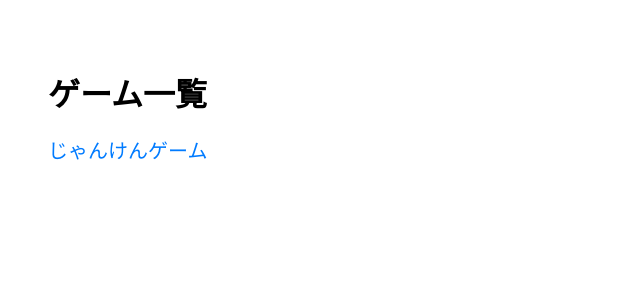
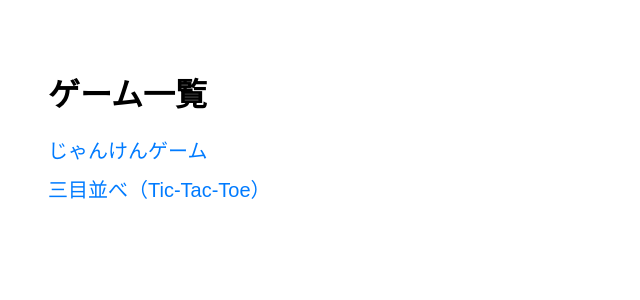
Before and after one commit to metax0116/janken1, a PHP site: page / in a window 1280 px wide. Shown: the top 300 px of the page, without its empty margins (0-640 px from the left). Run offline with PHP 8.4, Linux system fonts and the light colour scheme.

Commit message:
Update index.php

```diff
--- a/index.php
+++ b/index.php
@@ -18,6 +18,7 @@
 
 <ul>
     <li><a href="./janken.php">じゃんけんゲーム</a></li>
+    <li><a href="./tictactoe.php">三目並べ（Tic-Tac-Toe）</a></li>
 </ul>
 
 </body>
```
